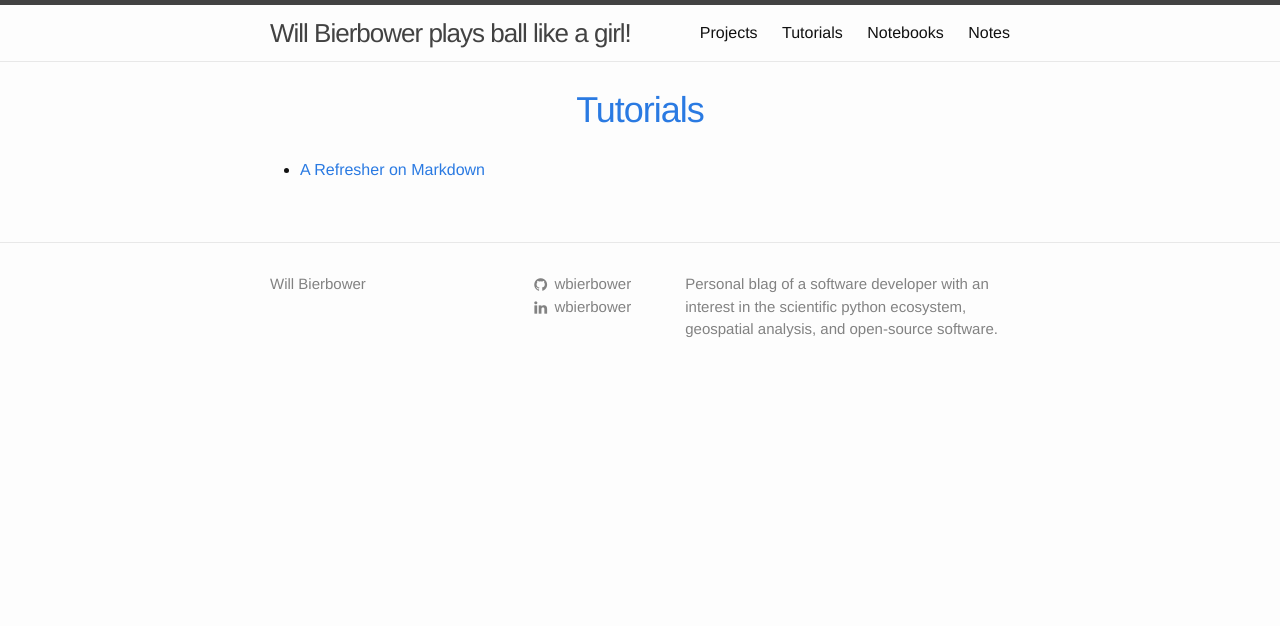
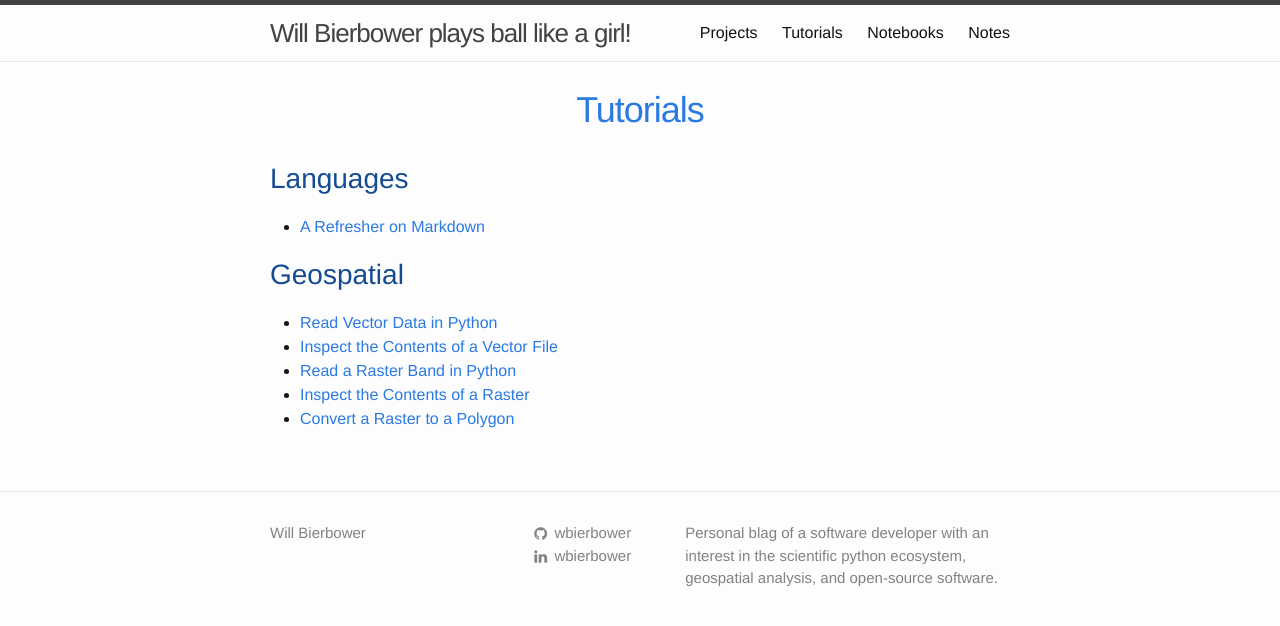
Before and after one commit to wbierbower/wbierbower.github.io, a Jekyll site: the page built from tutorials/index.md, in a window 1280 px wide. Shown: the top 626 px of the page. Built offline with Jekyll 4.4.1, drawn with Linux system fonts in a browser that asks for light colours; nearby versions of some CDN libraries; Markdown is read by kramdown in place of the engine named in the settings.

Commit message:
Move current posts to tutorials section

```diff
--- a/tutorials/index.md
+++ b/tutorials/index.md
@@ -5,4 +5,14 @@ permalink: /tutorials/
 in_menu: True
 ---
 
+## Languages
+
 - [A Refresher on Markdown](./tutorial_markdown.html)
+
+## Geospatial
+
+- [Read Vector Data in Python](./how-to-read-vector.html)
+- [Inspect the Contents of a Vector File](./how-to-insp-vector.html)
+- [Read a Raster Band in Python](./how-to-read-raster.html)
+- [Inspect the Contents of a Raster](./how-to-insp-raster.html)
+- [Convert a Raster to a Polygon](./raster-to-polygon)
```
Also changed, not shown: tutorials/tutorial_pages/how-to-insp-raster.md (+1 -1 lines), tutorials/tutorial_pages/how-to-insp-vector.md (+1 -1 lines), tutorials/tutorial_pages/how-to-read-raster.md (+1 -1 lines), tutorials/tutorial_pages/how-to-read-vector.md (+1 -1 lines), tutorials/tutorial_pages/raster-to-polygon.md (+1 -3 lines).
